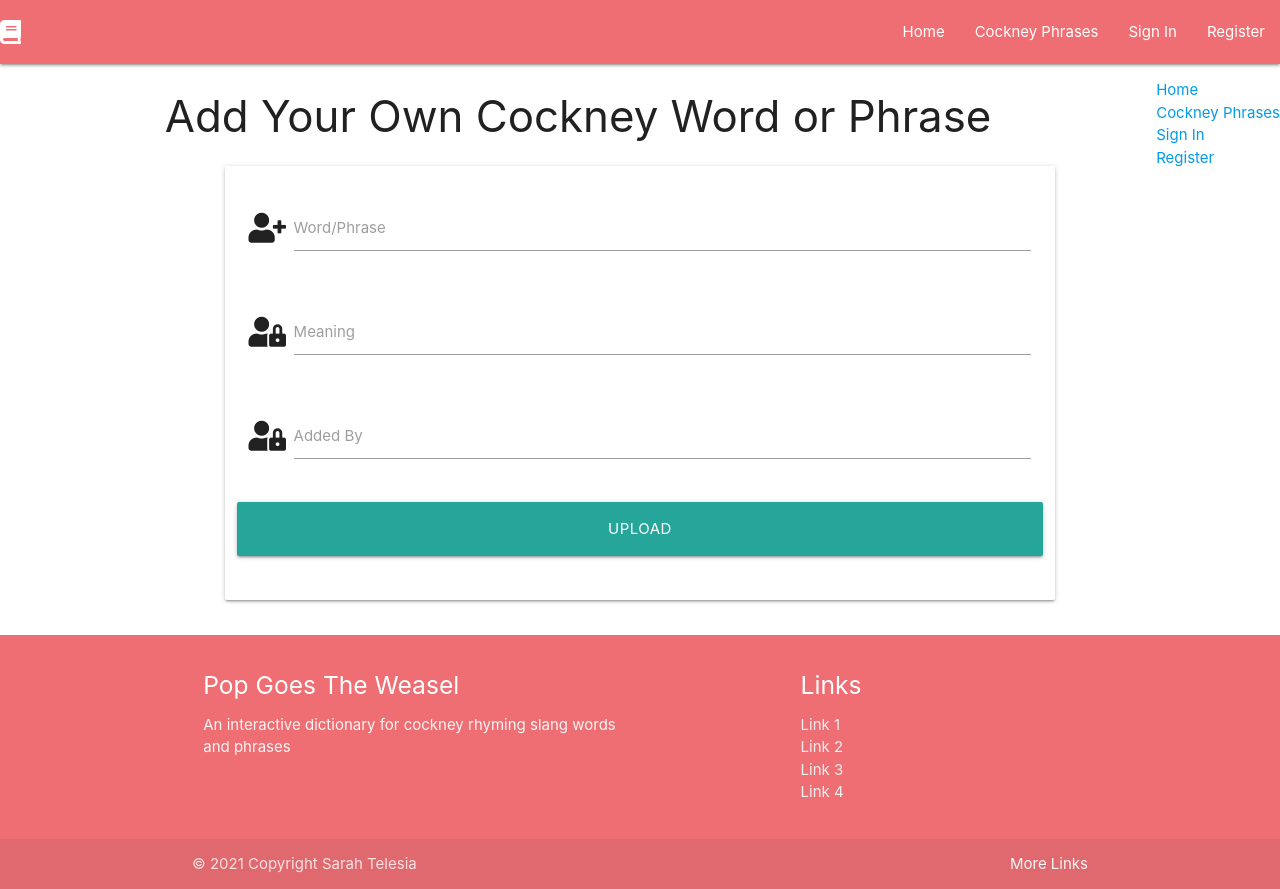
After one commit to Telesia/pop_goes_the_weasel, a Python web app: template templates/add_cockney.html in a window 1280 px wide. The commit adds this page. Run offline with Jinja, Linux system fonts and the light colour scheme; the template is opened without the code that fills it, so the values that code supplies are empty.

Commit message:
Create add_cockney template and edit

```diff
--- a/app.py
+++ b/app.py
@@ -100,6 +100,8 @@ def sign_out():
     return redirect(url_for("sign_in"))
 
 
+@app.route("/add_cockney")
+
 if __name__ == "__main__":
     app.run(host=os.environ.get("IP"),
             port=int(os.environ.get("PORT")),
--- /dev/null
+++ b/templates/add_cockney.html
@@ -0,0 +1,47 @@
+{% extends "base.html" %}
+{% block content %}
+
+    <h3 class="center-align">Add Your Own Cockney Word or Phrase</h3>
+
+    <div class="row">
+        <form class="col s12 m8 offset-m2" method="POST" action="{{ url_for('add_cockney') }}">
+            <div class="card-panel">
+                <!-- word/phrase -->
+                <div class="row">
+					<div class="input-field col s12">
+						<i class="fas fa-user-plus prefix "></i>
+						<input id="username" name="username" type="text" minlength="3"
+                            maxlength="15" pattern="^[a-zA-Z0-9]{5,15}$" class="validate" required>
+						<label for="username">Word/Phrase</label>
+					</div>
+                </div>
+                <!-- meaning -->
+                <div class="row">
+                    <div class="input-field col s12">
+						<i class="fas fa-user-lock prefix "></i>
+                        <input id="password" name="password" type="password" minlength="3"
+                            maxlength="15" pattern="^[a-zA-Z0-9]{5,15}$" class="validate" required>
+                        <label for="password">Meaning</label>
+                    </div>
+                </div>
+                <!-- added by -->
+                <div class="row">
+                    <div class="input-field col s12">
+						<i class="fas fa-user-lock prefix "></i>
+                        <input id="password" name="password" type="password" minlength="3"
+                            maxlength="15" pattern="^[a-zA-Z0-9]{5,15}$" class="validate" required>
+                        <label for="password">Added By</label>
+                    </div>
+                </div>
+                <!-- upload button -->
+                <div class="row">
+                    <button type="submit" class="col s12 btn-large text-shadow">
+                        Upload
+                    </button>
+                </div>
+            </div>
+        </form>
+    </div>
+
+
+{% endblock %}
--- a/templates/base.html
+++ b/templates/base.html
@@ -31,14 +31,17 @@
             </div>
         </nav>
         <!-- mobile navbar -->
-        <ul class="sidenav" id="mobile-demo">
-            <li><a href="{{ url_for( 'get_dictionary' ) }}">Home</a></li>
-            <li><a href="badges.html">Cockney Phrases</a></li>
-            <li><a href="{{ url_for('sign_in') }}">Sign In</a></li>
-            <li><a href="{{ url_for('sign_out') }}">Sign Out</a></li>
-            <li><a href="{{ url_for( 'register' ) }}">Register</a></li>
-            <li><a href="{{ url_for( 'user_profile', username=session['user'] )}}">Profile</a></li>
-        </ul>
+         <ul class="right hide-on-med-and-down">
+                    <li><a href="{{ url_for( 'get_dictionary' ) }}">Home</a></li>
+                    <li><a href="badges.html">Cockney Phrases</a></li>
+                    {% if session.user %}
+                    <li><a href="{{ url_for('sign_out') }}">Sign Out</a></li>
+                    <li><a href="{{ url_for( 'user_profile', username=session['user'] )}}">Profile</a></li>
+                    {% else %}
+                    <li><a href="{{ url_for('sign_in') }}">Sign In</a></li>
+                    <li><a href="{{ url_for( 'register' ) }}">Register</a></li>
+                    {% endif %}
+                </ul>
     </header>
      <section>
         <!-- python flash messages-->
--- a/templates/home.html
+++ b/templates/home.html
@@ -3,10 +3,6 @@
 
     <h1 class="center-align">Pop Goes The Weasel</h1>
     <h4 class="center-align">Your Interactive Cockney Dictionary</h4>
-
-
-
-
 
     {% for word in dictionary %}
         <h1>{{ word.word }}</h1><br>
```
